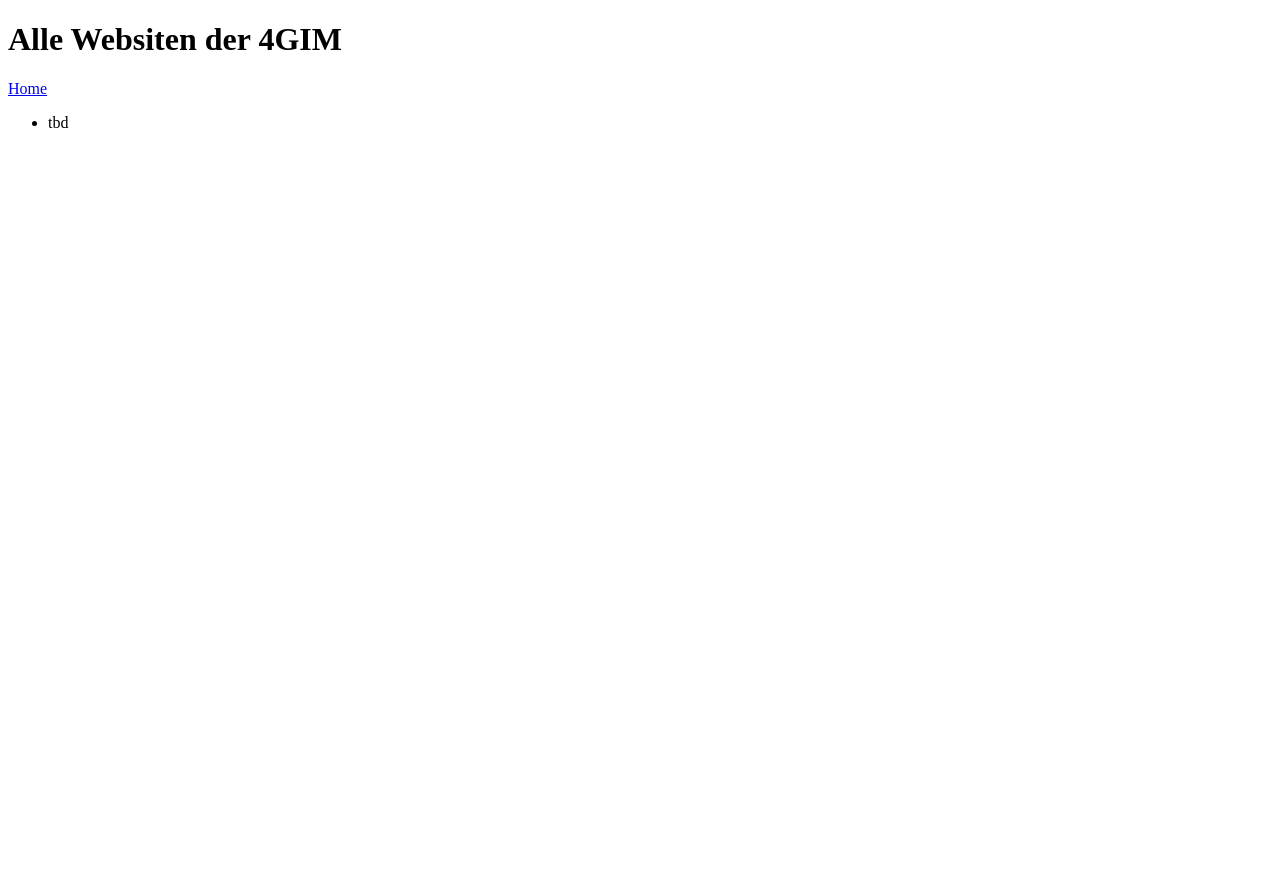
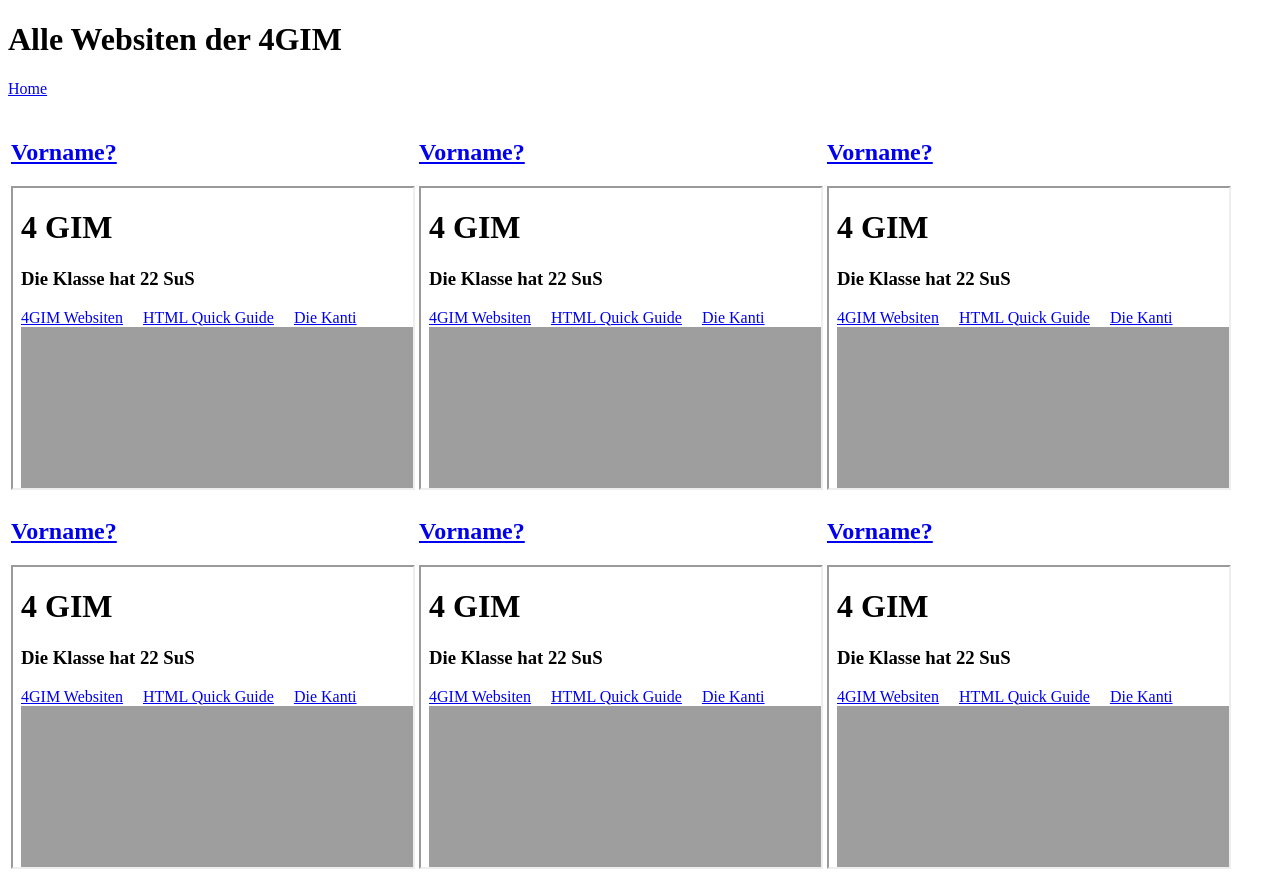
Before and after one commit to yawang90/kanti-4gim-2025, a plain HTML site: page websites.html in a window 1280 px wide. Before the commit the page ends 800 px from the top, so only its background shows below. Drawn offline with Linux system fonts and the light colour scheme.

Commit message:
Update websites.html

```diff
--- a/websites.html
+++ b/websites.html
@@ -6,10 +6,39 @@
   </head>
   <body>
     <h1>Alle Websiten der 4GIM</h1>
-    <a href="index.html">Home</a> &nbsp; &nbsp;
+    <a href="index.html">Home</a>
+    <br>
+    <br>
 
-    <ul>
-        <li>tbd</li>
-    </ul>
-    </body>
+    <table>
+    <tr>
+      <td>
+        <a href="index.html"><h2>Vorname?</h2></a>
+      <iframe src="index.html" width="400" height="300"></iframe>
+      </td>
+      <td>
+        <a href="index.html"><h2>Vorname?</h2></a>
+      <iframe src="index.html" width="400" height="300"></iframe>
+      </td>
+      <td>
+        <a href="index.html"><h2>Vorname?</h2></a>
+      <iframe src="index.html" width="400" height="300"></iframe>
+      </td>
+    </tr>
+        <tr>
+      <td>
+        <a href="index.html"><h2>Vorname?</h2></a>
+      <iframe src="index.html" width="400" height="300"></iframe>
+      </td>
+      <td>
+        <a href="index.html"><h2>Vorname?</h2></a>
+      <iframe src="index.html" width="400" height="300"></iframe>
+      </td>
+      <td>
+        <a href="index.html"><h2>Vorname?</h2></a>
+      <iframe src="index.html" width="400" height="300"></iframe>
+      </td>
+    </tr>
+    </table>
+  </body>
 </html>
```
